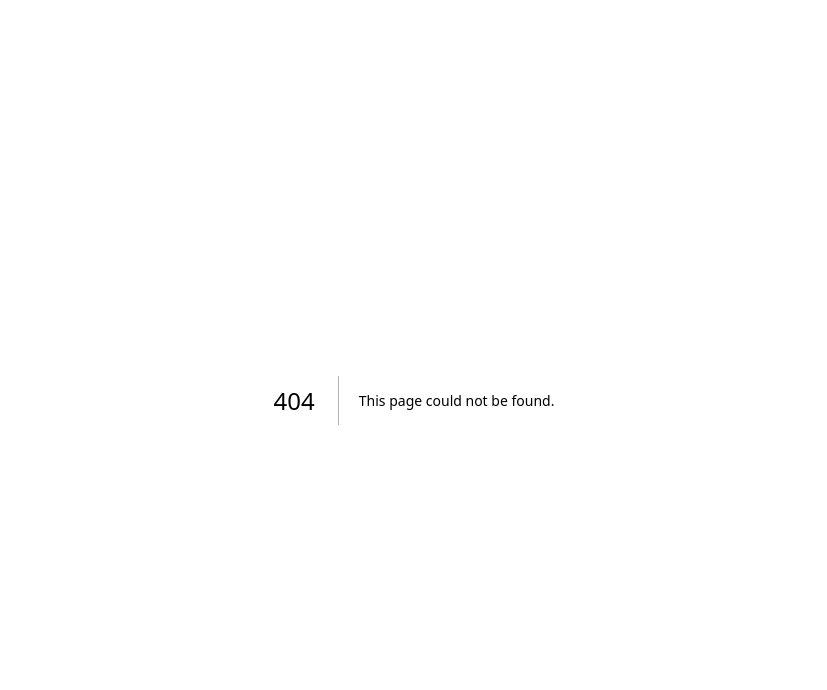
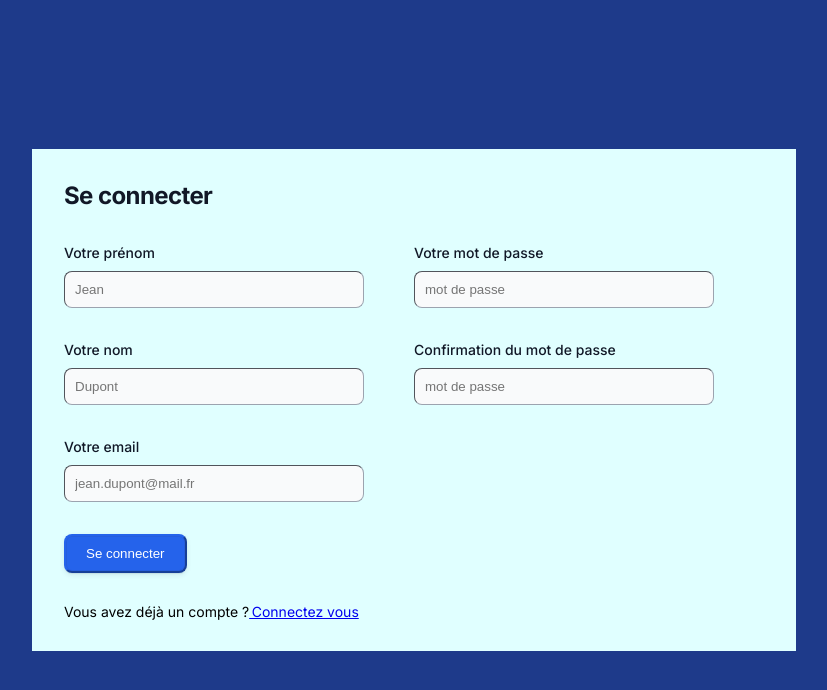
Before and after one commit to Gmayer111/carton-9-frontend, a Next.js app: page /auth/register in a window 1280 px wide. Before the commit this address had no page. Shown: the top 690 px of the page, without its empty margins (226-1053 px from the left). Built offline with nearby package versions, Linux system fonts and the light colour scheme; no server answers.

Commit message:
feat: create register page

```diff
--- /dev/null
+++ b/src/app/auth/register/page.tsx
@@ -0,0 +1,173 @@
+"use client";
+import { useRouter } from "next/navigation";
+import React, { useState } from "react";
+import {
+  FieldValues,
+  FormProvider,
+  SubmitHandler,
+  useForm,
+} from "react-hook-form";
+import LinkForm from "src/components/common/auth/link-form.component";
+import ErrorMessage from "src/components/common/form/common/error-message.component";
+import { TFields } from "src/components/common/form/form";
+import FormItems from "src/components/common/form/form-items.component";
+import FormRoot from "src/components/common/form/form-root.component";
+import { UserService } from "src/services/user.service";
+
+export type TRegisterFormValues = {
+  email: string;
+  password: string;
+  confirmPassword: string;
+  firstName: string;
+  lastName: string;
+  description?: string;
+  birthdate?: Date;
+  nationality?: string;
+  picture?: string;
+};
+
+const Register = () => {
+  const methods = useForm<TRegisterFormValues | FieldValues>();
+  const [error, setError] = useState<string>();
+  const router = useRouter();
+
+  const fields: TFields[] = [
+    {
+      columnSide: "left",
+      items: [
+        {
+          fieldElement: "input",
+          inputType: "text",
+          placeholder: "Jean",
+          label: "Votre prénom",
+          name: "firstName",
+          registerOptions: {
+            required: {
+              value: true,
+              message: "Le prénom est obligatoire",
+            },
+          },
+        },
+        {
+          fieldElement: "input",
+          inputType: "text",
+          placeholder: "Dupont",
+          label: "Votre nom",
+          name: "lastName",
+          registerOptions: {
+            required: {
+              value: true,
+              message: "Le nom est obligatoire",
+            },
+          },
+        },
+        {
+          fieldElement: "input",
+          inputType: "email",
+          placeholder: "jean.dupont@mail.fr",
+          label: "Votre email",
+          name: "email",
+          registerOptions: {
+            required: {
+              value: true,
+              message: "L'email est obligatoire",
+            },
+            pattern: {
+              value: /\S+@\S+\.\S+/,
+              message: "Le format de l'email n'est pas bon",
+            },
+          },
+        },
+      ],
+    },
+    {
+      columnSide: "right",
+      items: [
+        {
+          fieldElement: "input",
+          inputType: "password",
+          placeholder: "mot de passe",
+          label: "Votre mot de passe",
+          name: "password",
+          registerOptions: {
+            required: {
+              value: true,
+              message: "Le mot de passe est obligatoire",
+            },
+            pattern: {
+              value: /^((?=\S*?[A-Z])(?=\S*?[a-z])(?=\S*?[0-9]).{6,})\S$/,
+              message: "Le format du mot de passe n'est pas correct",
+            },
+          },
+        },
+        {
+          fieldElement: "input",
+          inputType: "password",
+          placeholder: "mot de passe",
+          label: "Confirmation du mot de passe",
+          name: "confirmPassword",
+          registerOptions: {
+            required: {
+              value: true,
+              message: "La confirmation du mot de passe est obligatoire",
+            },
+            validate: (value, formValues) => {
+              return (
+                value === formValues.password ||
+                "les mots de passe doivent correspondre"
+              );
+            },
+          },
+        },
+      ],
+    },
+  ];
+
+  const handleLogin: SubmitHandler<TRegisterFormValues | FieldValues> = async (
+    data
+  ) => {
+    delete data.confirmPassword;
+    const newData = {
+      ...data,
+    };
+
+    try {
+      const res = await UserService.create(newData);
+      if (res.status === 201) {
+        router.push("/auth/login");
+      }
+    } catch (error: any) {
+      if (error.message === "Network Error") {
+        setError("Erreur avec le serveur");
+        return null;
+      }
+
+      if (error.response.status === 409) {
+        methods.setError("email", { message: "Cet email est déjà pris" });
+      }
+    }
+  };
+  return (
+    <div className="register-container">
+      <FormProvider {...methods}>
+        <FormRoot
+          title="Se connecter"
+          methods={methods}
+          onSubmit={handleLogin}
+          isModal={false}
+        >
+          {error && <ErrorMessage errorMessage={error} />}
+
+          <FormItems fieldItems={fields} />
+        </FormRoot>
+      </FormProvider>
+      <LinkForm
+        textContent="Vous avez déjà un compte ?"
+        path="/auth/login"
+        linkContent="&thinsp;Connectez vous"
+      />
+    </div>
+  );
+};
+
+export default Register;
```
